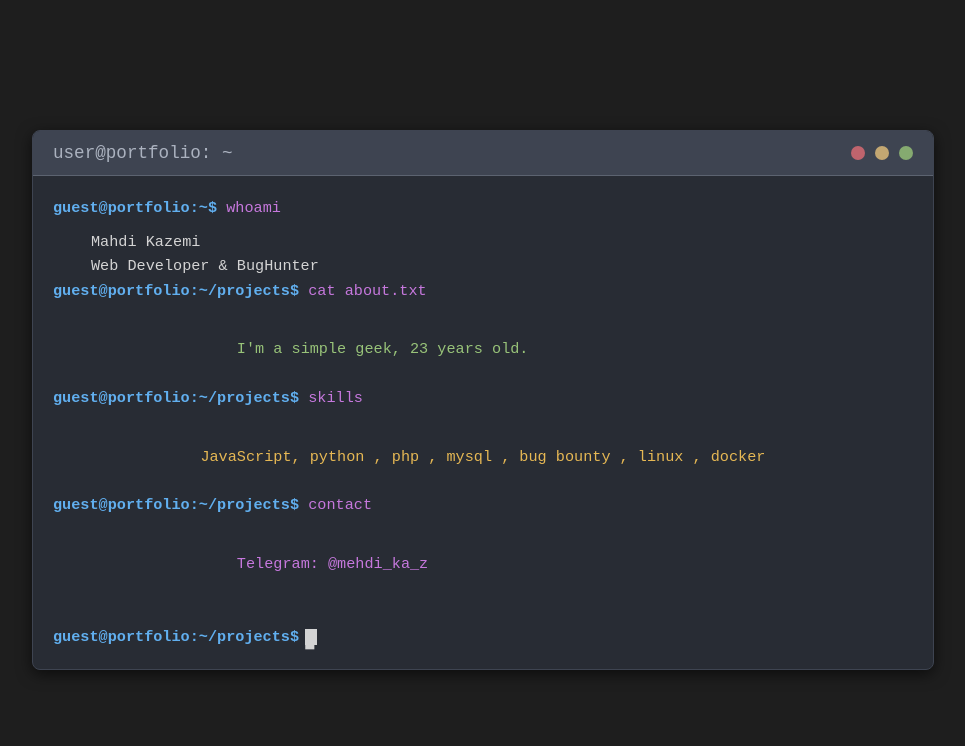
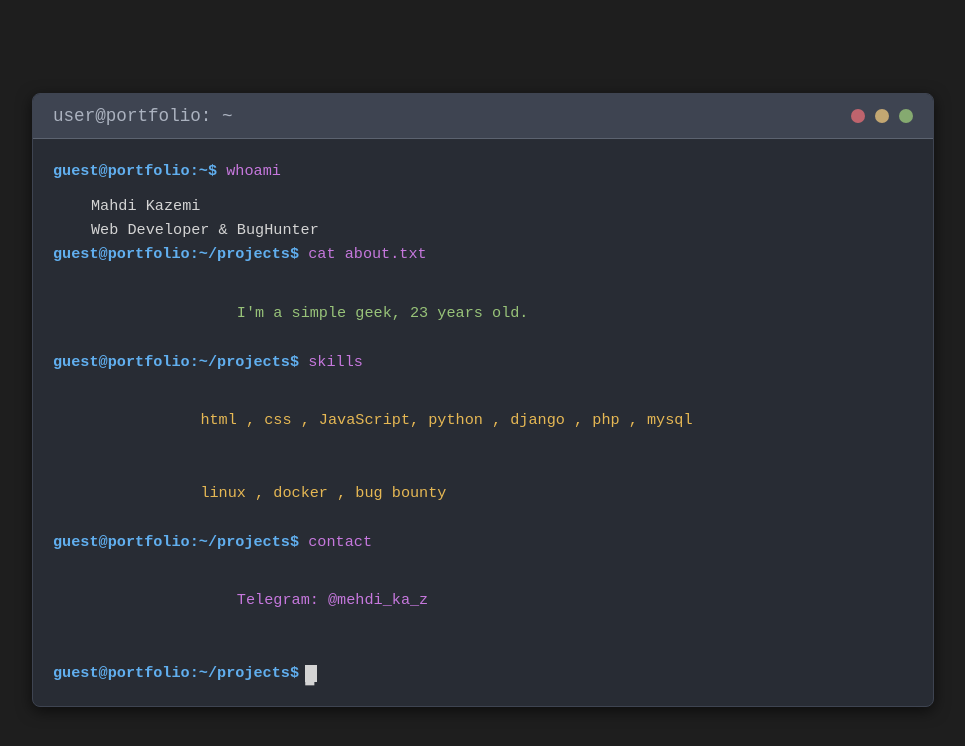
Before and after one commit to mahdidevloper/mahdi, a plain HTML site: page index.html in a window 1280 px wide. Shown: the whole page, without its empty margins (157-1122 px from the left). Drawn offline with Linux system fonts and the light colour scheme.

Commit message:
Update index.html

```diff
--- a/index.html
+++ b/index.html
@@ -26,7 +26,10 @@
             </div>
             <div class="line"><span class="prompt">guest@portfolio:~/projects$</span> <span class="command">skills</span></div>
             <div class="output skills">
-            JavaScript, python , php , mysql , bug bounty , linux , docker
+            html , css , JavaScript, python , django , php , mysql
+            </div>
+            <div class="output skills">
+            linux , docker , bug bounty
             </div>
             <div class="line"><span class="prompt">guest@portfolio:~/projects$</span> <span class="command">contact</span></div>
             <div class="output contact">
```
